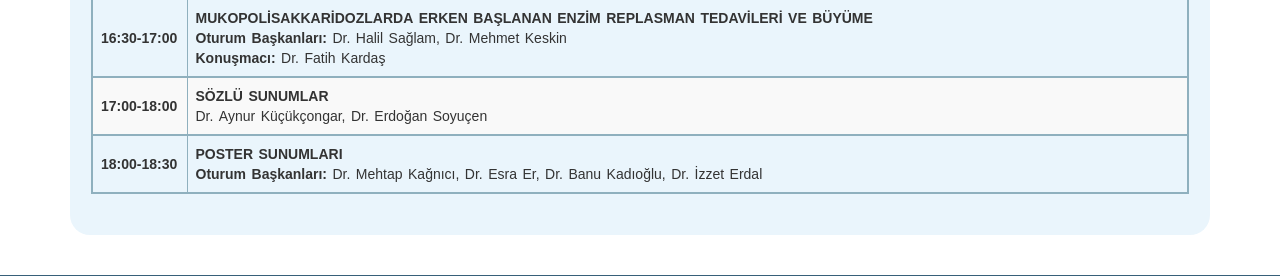
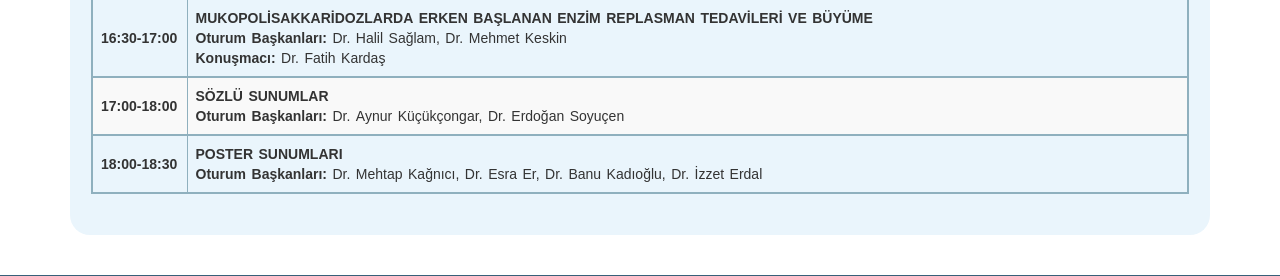
Before and after one commit to haksoz/lizozomal2025, a PHP site: page /program.php in a window 1280 px wide, after a click that opens the changed part. Shown: the part 1598-1874 px from the top of the page. Run offline with PHP 8.4, Linux system fonts and the light colour scheme; some libraries are stand-ins or nearby versions; some web fonts are replaced.

Commit message:
oturum başkanları başlığı eklendi.

```diff
--- a/program.php
+++ b/program.php
@@ -252,7 +252,7 @@
                                                     <td class="oturum sub_clock">17:00-18:00</td>
                                                     <td class="oturum">
                                                         <b class="text-uppercase">Sözlü Sunumlar</b> <br>
-                                                        Dr. Aynur Küçükçongar, Dr. Erdoğan Soyuçen
+                                                        <b>Oturum Başkanları: </b> Dr. Aynur Küçükçongar, Dr. Erdoğan Soyuçen
                                                     </td>
                                                 </tr>
                                                 <tr>
```
